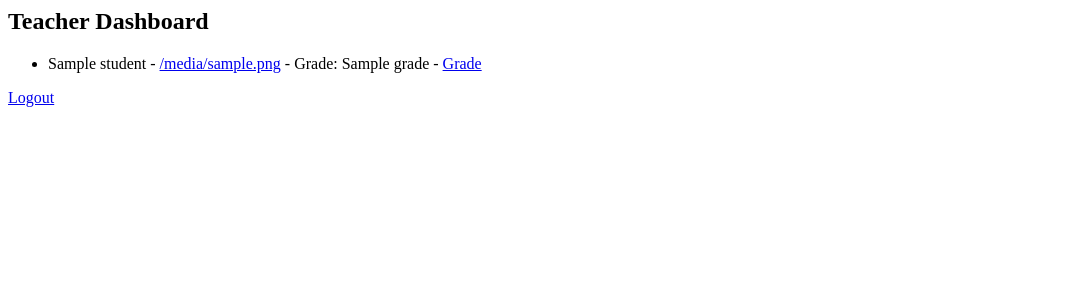
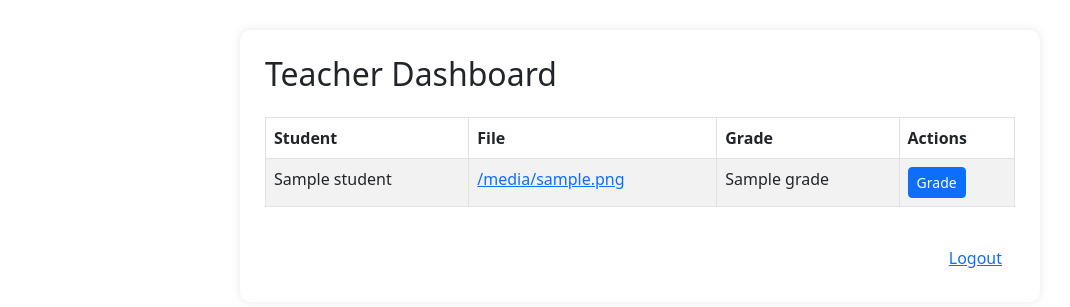
Before and after one commit to pratcode11/assignment_submission, a Flask app: page /dashboard in a window 1280 px wide. Shown: the top 307 px of the page, without its empty margins (0-1070 px from the left). Run offline with Flask 3, Linux system fonts and the light colour scheme; the visitor is signed in with stand-in values (Sample User, id 1); a database or web service that is not in the repository returns one stand-in record (values such as "Sample title").

Commit message:
Update dashboard.html

```diff
--- a/templates/dashboard.html
+++ b/templates/dashboard.html
@@ -1,3 +1,5 @@
+
+<!--
 <h2>Teacher Dashboard</h2>
 <ul>
   {% for sub in submissions %}
@@ -9,3 +11,70 @@
   {% endfor %}
 </ul>
 <a href="/logout">Logout</a>
+-->
+
+<!DOCTYPE html>
+<html lang="en">
+<head>
+    <meta charset="UTF-8">
+    <title>Teacher Dashboard</title>
+    <link href="https://cdn.jsdelivr.net/npm/bootstrap@5.3.0/dist/css/bootstrap.min.css" rel="stylesheet">
+    <style>
+        .dashboard-container {
+            max-width: 800px;
+            margin: 30px auto;
+            padding: 25px;
+            box-shadow: 0 0 10px rgba(0,0,0,0.1);
+            border-radius: 10px;
+        }
+        .table-container {
+            overflow-x: auto;
+        }
+    </style>
+</head>
+<body>
+<div class="dashboard-container bg-white">
+    <h2 class="mb-4">Teacher Dashboard</h2>
+    <div class="table-container">
+        <table class="table table-bordered table-striped">
+            <thead>
+                <tr>
+                    <th>Student</th>
+                    <th>File</th>
+                    <th>Grade</th>
+                    <th>Actions</th>
+                </tr>
+            </thead>
+            <tbody>
+                {% for sub in submissions %}
+                <tr>
+                    <td>{{ sub.student or "Unknown" }}</td>
+                    <td><a href="/download/{{ sub.filename }}">{{ sub.filename }}</a></td>
+                    <td>{{ sub.grade or "Not graded" }}</td>
+                    <td>
+                        <a href="/grade/{{ sub._id }}" class="btn btn-sm btn-primary">Grade</a>
+                    </td>
+                </tr>
+                {% endfor %}
+                {% for file in files %}
+                <tr>
+                    <td>Unknown</td>
+                    <td><a href="/download/{{ file }}">{{ file }}</a></td>
+                    <td>Not graded</td>
+                    <td>
+                        <button class="btn btn-sm btn-secondary" disabled>No Action</button>
+                    </td>
+                </tr>
+                {% endfor %}
+            </tbody>
+        </table>
+    </div>
+    <div class="mt-3 text-end">
+        <a href="/logout" class="btn btn-link">Logout</a>
+    </div>
+</div>
+
+<!-- Optional: Bootstrap JS for interactivity -->
+<script src="https://cdn.jsdelivr.net/npm/bootstrap@5.3.0/dist/js/bootstrap.bundle.min.js"></script>
+</body>
+</html>
```
